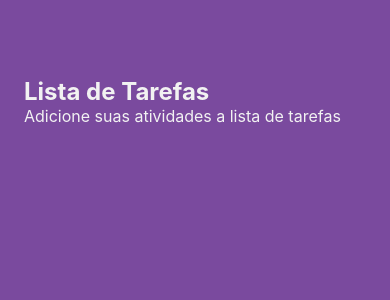
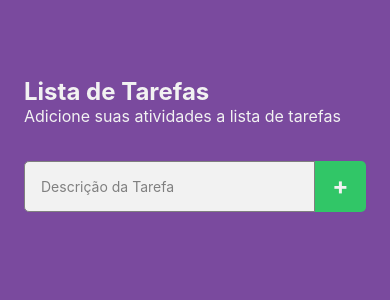
Before and after one commit to zarkye/provab1, a React Native app: screen / in a window 390 px wide. Shown: the top 300 px of the page. Built offline with nearby package versions, Linux system fonts and the light colour scheme.

Commit message:
field TextInput e Button foram adicionados

```diff
--- a/src/screens/Home/index.tsx
+++ b/src/screens/Home/index.tsx
@@ -1,13 +1,34 @@
+import { useState } from 'react';
 import { styles } from './styles'
-import {View, FlatList, Text} from 'react-native'
+import {View, FlatList, Text, TextInput, TouchableOpacity} from 'react-native'
 
 export default function Home(){
+
+    const [newProduct, setNewProduct] = useState("")
+    const [products, setProducts] = useState<String[]>([])
+
+    function handleOnAdd(){
+
+    }
+
     return (
         <View style={styles.container}>
             <View style={styles.title}>
                 <Text style={styles.titleText}>Lista de Tarefas</Text>
                 <Text style={styles.titleDescription}>Adicione suas atividades a lista de tarefas</Text>
             </View>
+            <View style={styles.inputWrapper}>
+                <TextInput
+                    style={styles.textInput}
+                    placeholder='Descrição da Tarefa'
+                    placeholderTextColor={"#808080"}
+                    value={newProduct}
+                    >
+                </TextInput>
+                <TouchableOpacity style={styles.addButton} onPress={handleOnAdd}>
+                    <Text style={styles.titleText}>+</Text>
+                </TouchableOpacity>
+            </View>
         </View>
     );
 }
--- a/src/screens/Home/styles.tsx
+++ b/src/screens/Home/styles.tsx
@@ -23,5 +23,31 @@ export const styles = StyleSheet.create({
         fontSize: 16,
         lineHeight: 19.2,
         fontWeight: 400
+    },
+    inputWrapper: {
+        width: "100%",
+        height: 51,
+        marginTop: 25,
+        flexDirection: "row",
+    },
+    textInput: {
+        width: 315,
+        backgroundColor: "#F2F2F2",
+        borderWidth: 1,
+        borderColor: "#808080",
+        padding: 16,
+        borderTopLeftRadius: 5,
+        borderBottomLeftRadius: 5,
+    },
+    addButton: {
+        backgroundColor: "#31C667",
+        width: 51,
+        height: 51,
+        borderTopRightRadius: 5,
+        borderBottomRightRadius: 5,
+        justifyContent: "center",
+        alignItems: "center",
+        color: "#fff"
+
     }
 })
```
